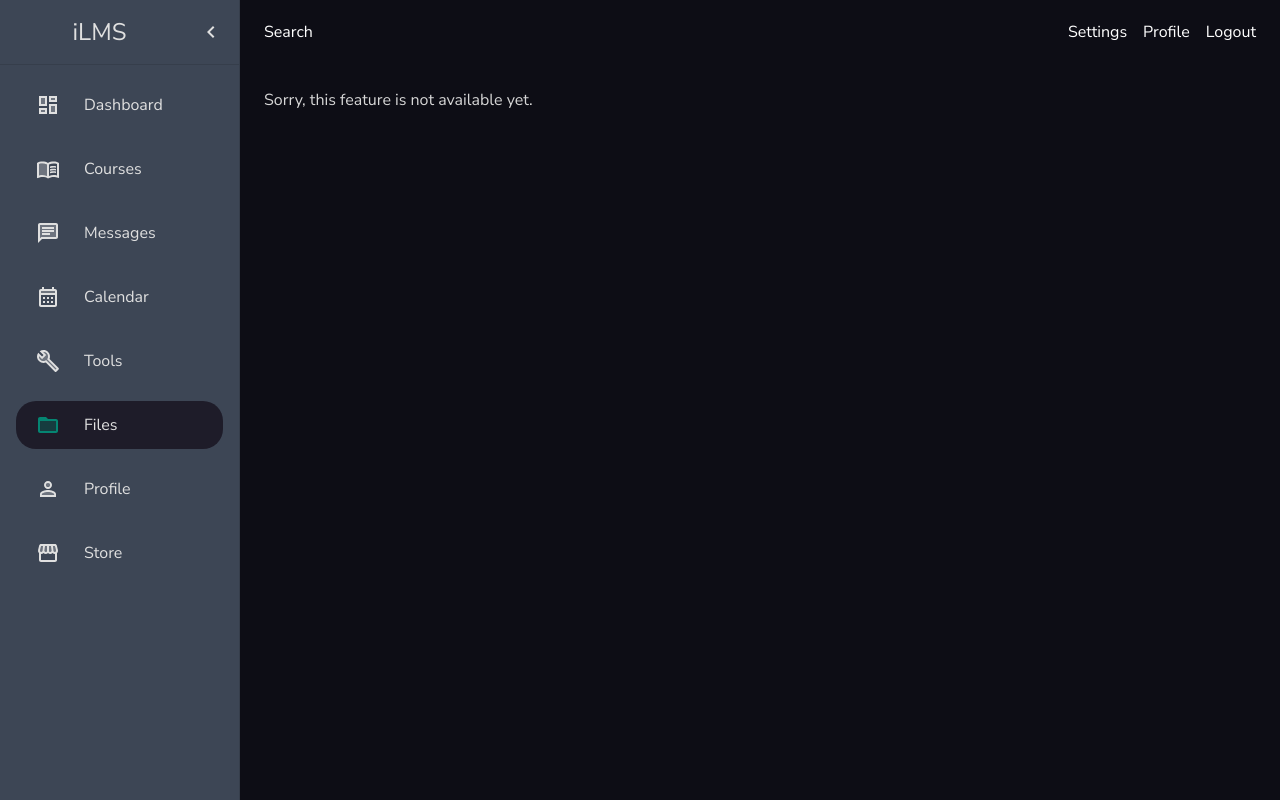
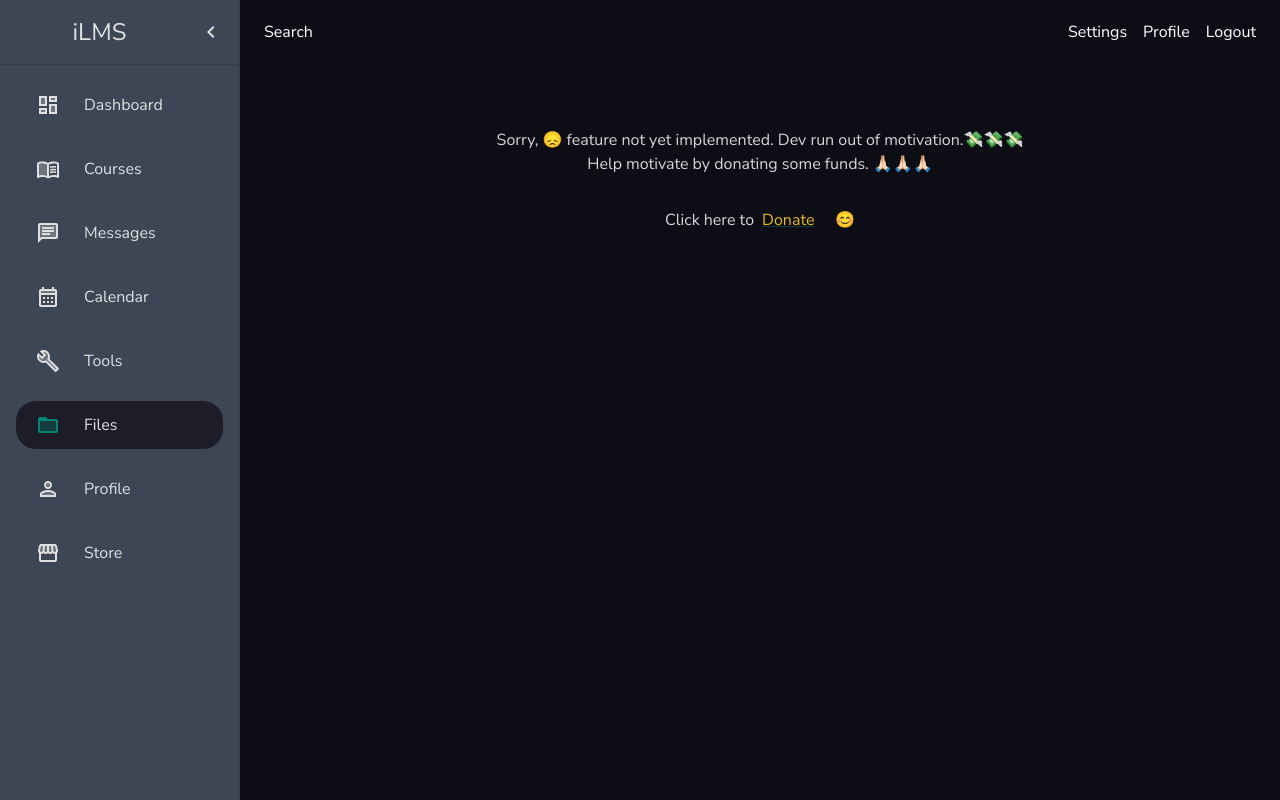
Before and after one commit to aramind/ilms, a React (Create React App) app: page /files in a window 1280 px wide. Built offline with nearby package versions, Linux system fonts and the light colour scheme; a web font is replaced by a local one.

Commit message:
refactor: changing text contents of unavailable page

```diff
--- a/src/pages/unavailable/UnavailablePage.jsx
+++ b/src/pages/unavailable/UnavailablePage.jsx
@@ -1,16 +1,35 @@
 import React from "react";
 import WhiteTypography from "../../components/WhiteTypography";
 import MainLayoutWrapper from "../../wrappers/MainLayoutWrapper";
-import { Box } from "@mui/material";
+import { Box, colors, Link, Stack } from "@mui/material";
 
 const UnavailablePage = () => {
   return (
     <MainLayoutWrapper>
-      <Box width={1}>
-        <WhiteTypography sx={{ fontSize: "1.5rem" }}>
-          Sorry, this feature is not available yet.
+      <Stack alignItems="center" width={1} mt={5}>
+        <WhiteTypography sx={{ textAlign: "center" }}>
+          Sorry, 😞 feature not yet implemented. Dev run out of
+          motivation.💸💸💸
         </WhiteTypography>
-      </Box>
+        <WhiteTypography>
+          Help motivate by donating some funds. 🙏🏻🙏🏻🙏🏻
+        </WhiteTypography>
+        <Stack direction="row" spacing={1} mt={4}>
+          <WhiteTypography>Click here to</WhiteTypography>
+          <WhiteTypography>
+            {" "}
+            <Link
+              href="https://www.linkedin.com/in/robin-mon-miranda/"
+              target="_blank"
+              rel="noreferrer"
+              sx={{ color: (theme) => theme.palette.secondary.main }}
+            >
+              Donate
+            </Link>
+            &nbsp; &nbsp; &nbsp;😊
+          </WhiteTypography>
+        </Stack>
+      </Stack>
     </MainLayoutWrapper>
   );
 };
```
